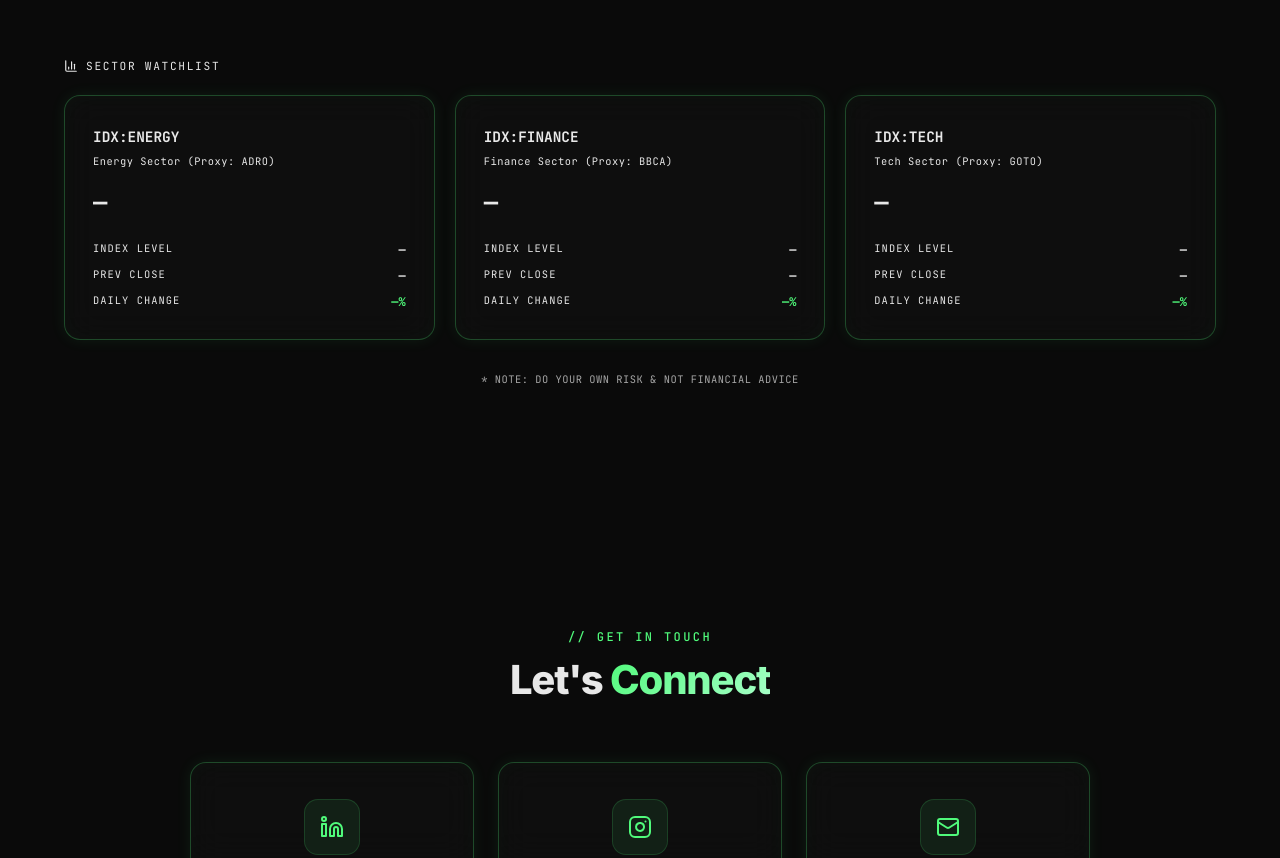
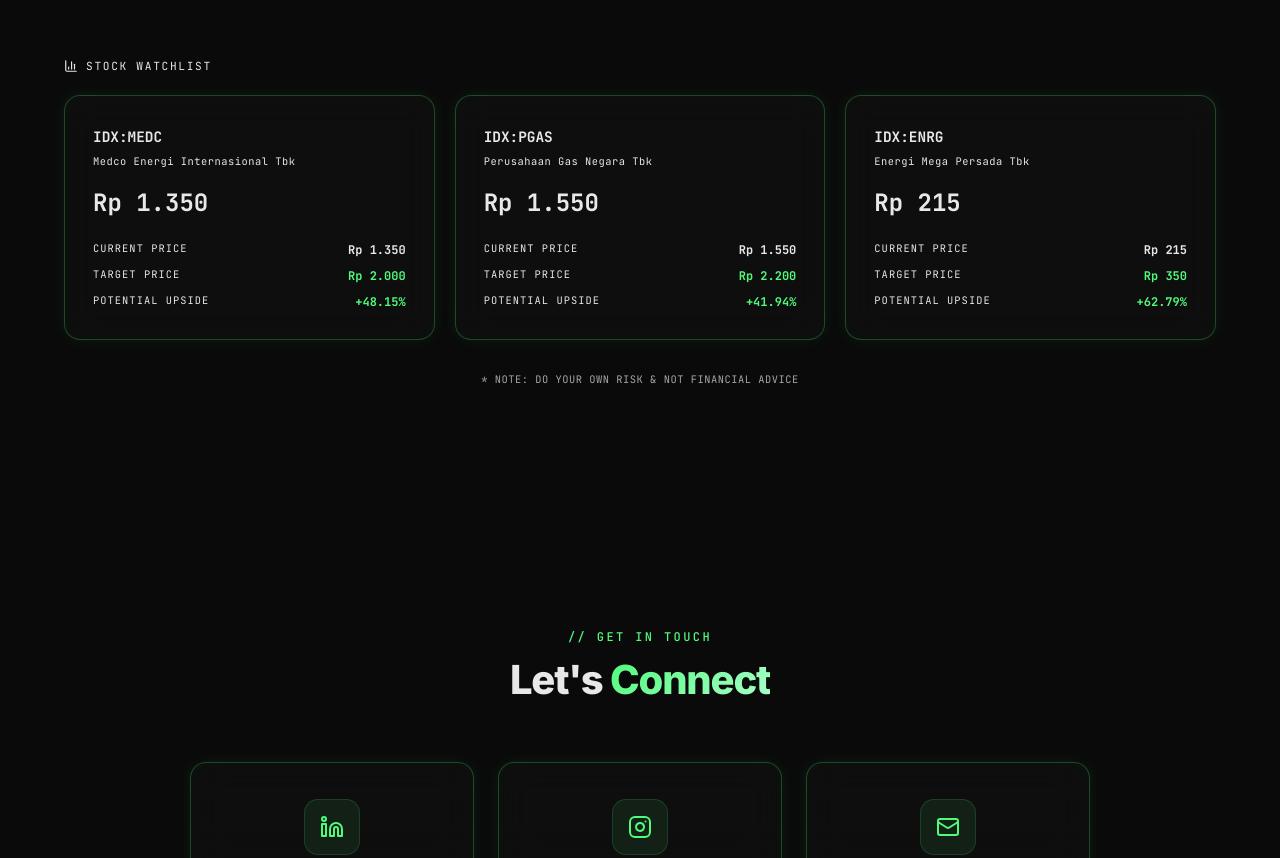
Before and after one commit to ananwxyz/web-porto, a React (Vite) app: page / in a window 1280 px wide. Shown: the part 1960-2818 px from the top of the page. Built offline with nearby package versions, Linux system fonts and the light colour scheme; no server answers.

Commit message:
refactor: revert to stock watchlist with energy stocks (MEDC, PGAS, ENRG)

```diff
--- a/src/components/Investment.jsx
+++ b/src/components/Investment.jsx
@@ -24,27 +24,24 @@
 ];
 
 /*
- * ── SECTOR WATCHLIST (automatic) ──
- * Edit ticker and name below.
- * Since Yahoo Finance doesn't always support IDX sector indices directly,
- * we use the largest representative stock or ETF as a proxy for the sector.
+ * ── STOCK WATCHLIST ──
+ * Edit ticker, name, currentPrice (fallback), and targetPrice below.
  */
-const sectorWatchlist = [
-    { display: 'IDX:ENERGY', ticker: 'ADRO.JK', name: 'Energy Sector (Proxy: ADRO)' },
-    { display: 'IDX:FINANCE', ticker: 'BBCA.JK', name: 'Finance Sector (Proxy: BBCA)' },
-    { display: 'IDX:TECH', ticker: 'GOTO.JK', name: 'Tech Sector (Proxy: GOTO)' },
+const stockWatchlist = [
+    { display: 'IDX:MEDC', ticker: 'MEDC.JK', name: 'Medco Energi Internasional Tbk', currentPrice: 1350, targetPrice: 2000 },
+    { display: 'IDX:PGAS', ticker: 'PGAS.JK', name: 'Perusahaan Gas Negara Tbk', currentPrice: 1550, targetPrice: 2200 },
+    { display: 'IDX:ENRG', ticker: 'ENRG.JK', name: 'Energi Mega Persada Tbk', currentPrice: 215, targetPrice: 350 },
 ];
 
-function formatNumber(num) {
+function formatRupiah(num) {
     if (num == null) return '—';
-    return num.toLocaleString('id-ID', { minimumFractionDigits: 2, maximumFractionDigits: 2 });
+    return 'Rp ' + Math.round(num).toLocaleString('id-ID');
 }
 
-function SectorCard({ sector, index }) {
-    const { price, prevClose, changePct, loading, error } = useStockPrice(sector.ticker);
-
-    // Gunakan harga live
-    const currentPrice = price;
+function StockCard({ stock, index }) {
+    const { price, loading } = useStockPrice(stock.ticker);
+    const currentPrice = price || stock.currentPrice;
+    const potentialUpside = ((stock.targetPrice - currentPrice) / currentPrice) * 100;
 
     return (
         <motion.div
@@ -59,18 +56,18 @@
             {/* Header */}
             <div style={{ marginBottom: '6px' }}>
                 <span style={{ fontFamily: 'var(--font-mono)', fontSize: '0.9rem', fontWeight: 700, color: 'var(--color-text-primary)' }}>
-                    {sector.display}
+                    {stock.display}
                 </span>
             </div>
 
-            {/* Sector name */}
+            {/* Company name */}
             <div style={{ fontFamily: 'var(--font-mono)', fontSize: '0.65rem', color: 'var(--color-text-dim)', marginBottom: '16px', letterSpacing: '0.05em' }}>
-                {sector.name}
+                {stock.name}
             </div>
 
             {/* Current Price */}
             <div style={{ fontFamily: 'var(--font-mono)', fontSize: '1.5rem', fontWeight: 700, color: 'var(--color-text-primary)', marginBottom: '20px', display: 'flex', alignItems: 'center', gap: '8px' }}>
-                {formatNumber(currentPrice)}
+                {formatRupiah(currentPrice)}
                 {loading && <span style={{ fontSize: '0.8rem', color: 'var(--color-text-dim)', fontWeight: 'normal' }}>(updating...)</span>}
             </div>
 
@@ -78,31 +75,31 @@
             <div style={{ display: 'flex', flexDirection: 'column', gap: '8px' }}>
                 <div style={{ display: 'flex', justifyContent: 'space-between' }}>
                     <span style={{ fontFamily: 'var(--font-mono)', fontSize: '0.65rem', color: 'var(--color-text-dim)', letterSpacing: '0.1em', textTransform: 'uppercase' }}>
-                        Index Level
+                        Current Price
                     </span>
                     <span style={{ fontFamily: 'var(--font-mono)', fontSize: '0.75rem', color: 'var(--color-text-secondary)', fontWeight: 600 }}>
-                        {formatNumber(currentPrice)}
+                        {formatRupiah(currentPrice)}
                     </span>
                 </div>
                 <div style={{ display: 'flex', justifyContent: 'space-between' }}>
                     <span style={{ fontFamily: 'var(--font-mono)', fontSize: '0.65rem', color: 'var(--color-text-dim)', letterSpacing: '0.1em', textTransform: 'uppercase' }}>
-                        Prev Close
+                        Target Price
                     </span>
-                    <span style={{ fontFamily: 'var(--font-mono)', fontSize: '0.75rem', color: 'var(--color-text-secondary)', fontWeight: 600 }}>
-                        {formatNumber(prevClose)}
+                    <span style={{ fontFamily: 'var(--font-mono)', fontSize: '0.75rem', color: 'var(--color-accent)', fontWeight: 600 }}>
+                        {formatRupiah(stock.targetPrice)}
                     </span>
                 </div>
                 <div style={{ display: 'flex', justifyContent: 'space-between' }}>
                     <span style={{ fontFamily: 'var(--font-mono)', fontSize: '0.65rem', color: 'var(--color-text-dim)', letterSpacing: '0.1em', textTransform: 'uppercase' }}>
-                        Daily Change
+                        Potential Upside
                     </span>
                     <span style={{
                         fontFamily: 'var(--font-mono)',
                         fontSize: '0.75rem',
                         fontWeight: 600,
-                        color: changePct >= 0 ? 'var(--color-accent)' : '#ff5555',
+                        color: potentialUpside >= 0 ? 'var(--color-accent)' : '#ff5555',
                     }}>
-                        {changePct > 0 ? '+' : ''}{changePct?.toFixed(2) || '—'}%
+                        {potentialUpside >= 0 ? '+' : ''}{potentialUpside.toFixed(2)}%
                     </span>
                 </div>
             </div>
@@ -190,7 +187,7 @@
                     </div>
                 </div>
 
-                {/* Sector Watchlist — Automatic Data */}
+                {/* Stock Watchlist — Live Data */}
                 <div>
                     <div
                         style={{
@@ -205,12 +202,12 @@
                             gap: '8px',
                         }}
                     >
-                        <BarChart3 size={14} /> Sector Watchlist
+                        <BarChart3 size={14} /> Stock Watchlist
                     </div>
 
                     <div className="trading-grid" style={{ display: 'grid', gridTemplateColumns: 'repeat(3, 1fr)', gap: '20px' }}>
-                        {sectorWatchlist.map((sector, i) => (
-                            <SectorCard key={sector.display} sector={sector} index={i} />
+                        {stockWatchlist.map((stock, i) => (
+                            <StockCard key={stock.display} stock={stock} index={i} />
                         ))}
                     </div>
 
```
